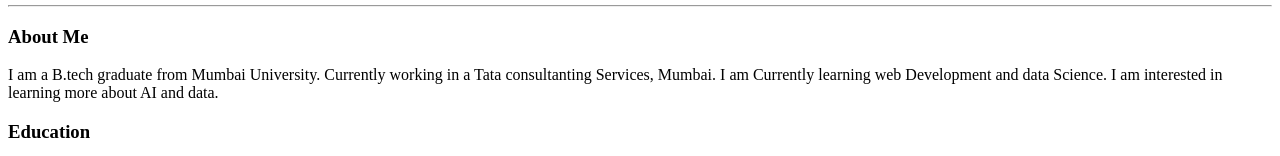
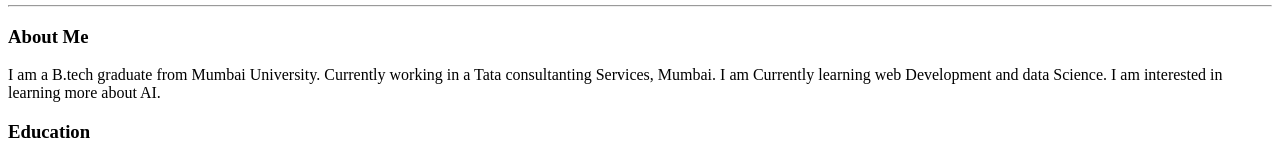
Before and after one commit to pratzz711/Portfolio, a plain HTML site: page index.html in a window 1280 px wide. Shown: the part 171-327 px from the top of the page. Drawn offline with Linux system fonts and the light colour scheme.

Commit message:
About me changes

```diff
--- a/index.html
+++ b/index.html
@@ -22,7 +22,7 @@
     </table>
     <hr>
     <h3>About Me</h3>
-    <p>I am a B.tech graduate from Mumbai University. Currently working in a Tata consultanting Services, Mumbai. I am Currently learning web Development and data Science. I am interested in learning more about AI and data. </p>
+    <p>I am a B.tech graduate from Mumbai University. Currently working in a Tata consultanting Services, Mumbai. I am Currently learning web Development and data Science. I am interested in learning more about AI. </p>
 
     <h3>Education</h3>
     <table>
```
